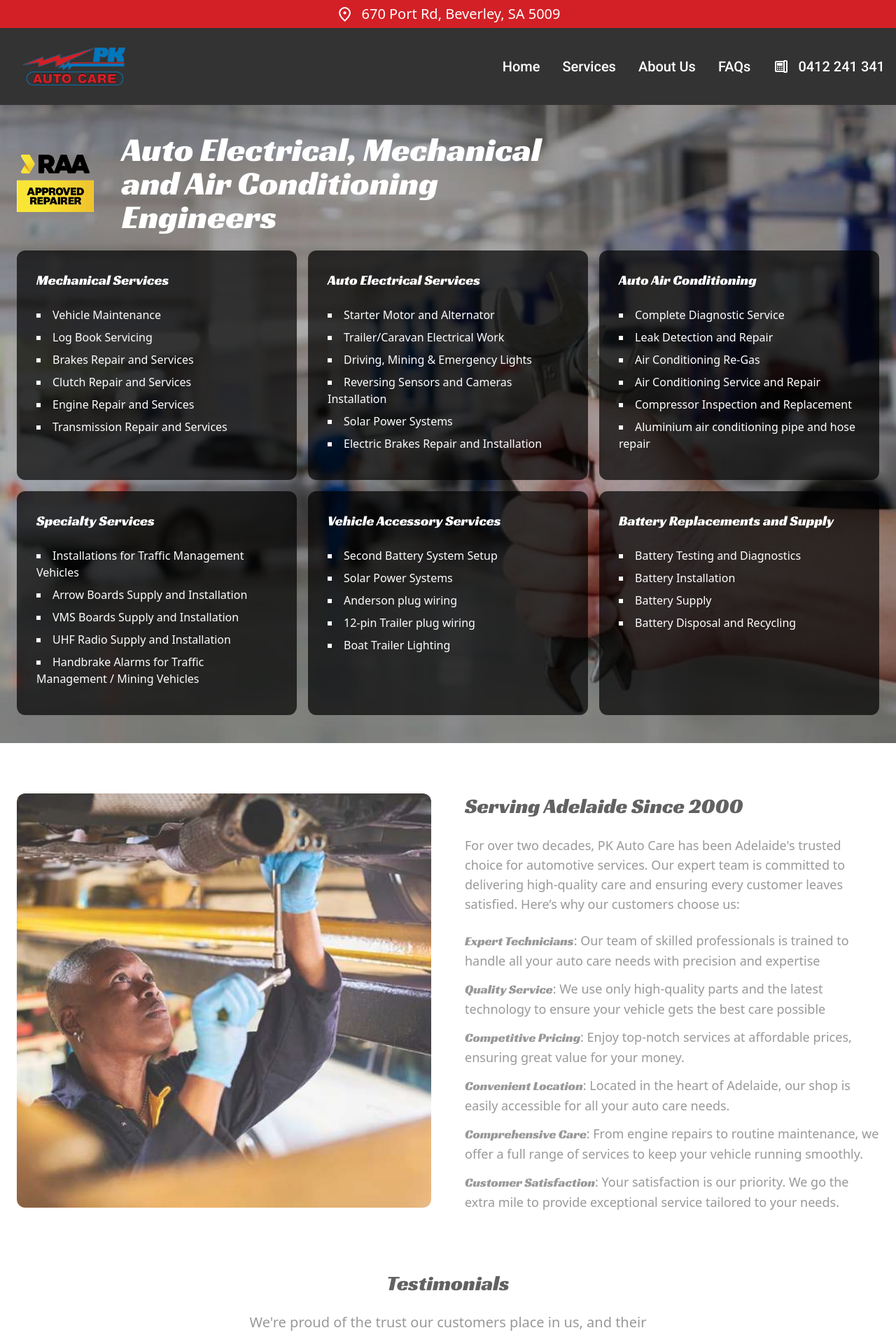
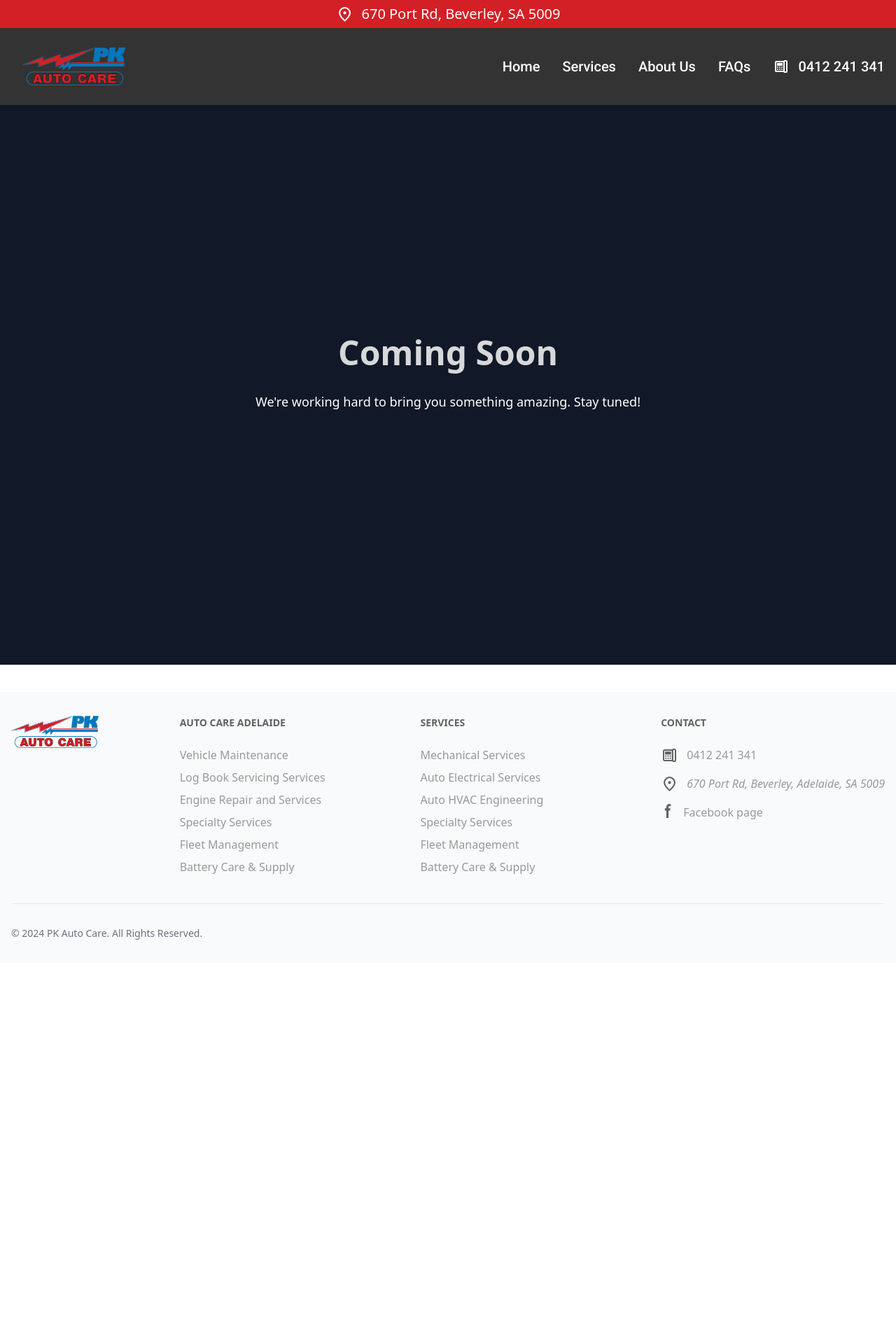
Before and after one commit to udara/pkautoelectricials, a Next.js app: page / in a window 1280 px wide. Shown: the top 1908 px of the page at 70% size. After the commit the page ends 1376 px from the top, so only its background shows below. Built offline with nearby package versions, Linux system fonts and the light colour scheme.

Commit message:
comming soon

```diff
--- a/app/middleware.js
+++ /dev/null
@@ -1,16 +0,0 @@
-import { NextResponse } from 'next/server';
-
-export function middleware(req) {
-    const host = req.headers.get('host');
-
-    // If the request is from 'www.', redirect to non-www
-    if (host.startsWith('www.')) {
-        const nonWwwHost = host.replace(/^www\./, '');
-        const url = req.nextUrl.clone();
-        url.host = nonWwwHost;
-        return NextResponse.redirect(url, 301);
-    }
-
-    // Proceed without changes if not www
-    return NextResponse.next();
-}
--- a/app/page.js
+++ b/app/page.js
@@ -10,10 +10,18 @@ export const metadata = {
 const Home = () => {
     return (
         <>
-            <Hero/>
-            <AboutUs/>
-            <Testimonials/>
-            <FAQ/>
+            <div className="min-h-screen bg-gray-900 flex flex-col items-center justify-center">
+                <h1 className="text-5xl text-white font-bold mb-8 animate-pulse">
+                    Coming Soon
+                </h1>
+                <p className="text-white text-lg mb-8">
+                    We're working hard to bring you something amazing. Stay tuned!
+                </p>
+            </div>
+            {/*<Hero/>*/}
+            {/*<AboutUs/>*/}
+            {/*<Testimonials/>*/}
+            {/*<FAQ/>*/}
         </>
     );
 }
```
